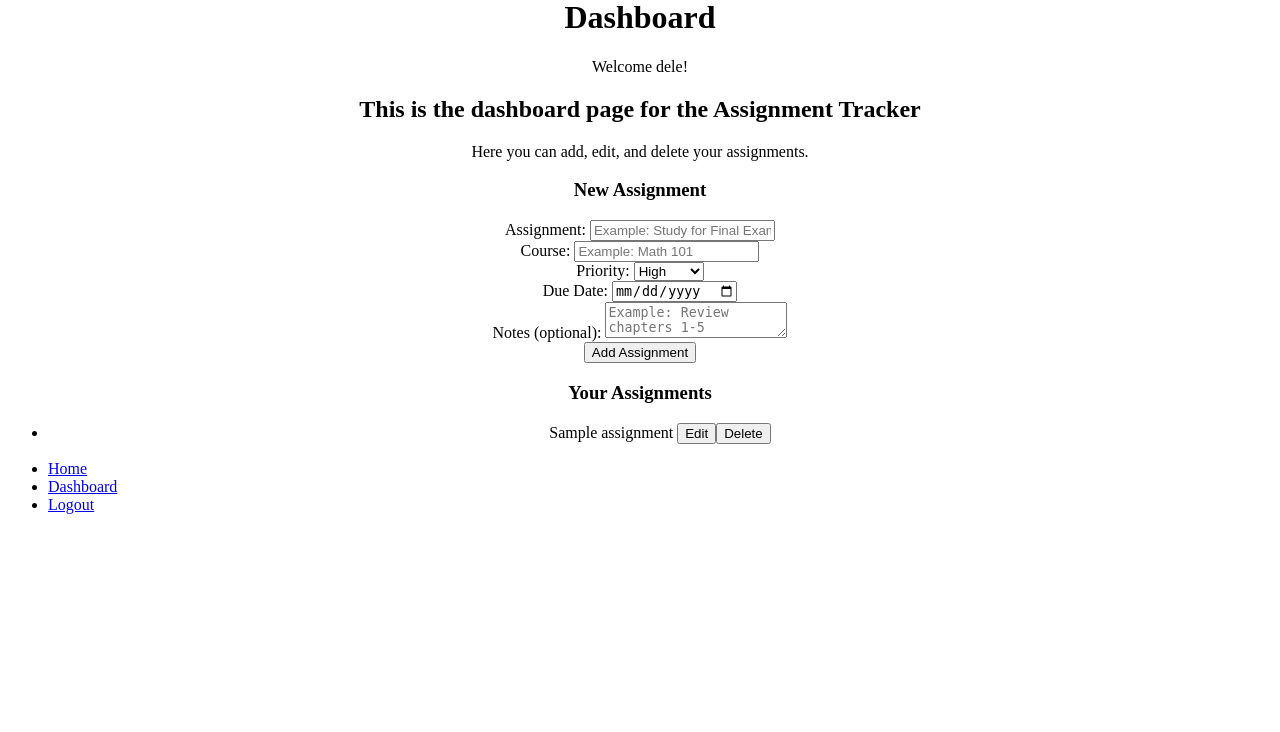
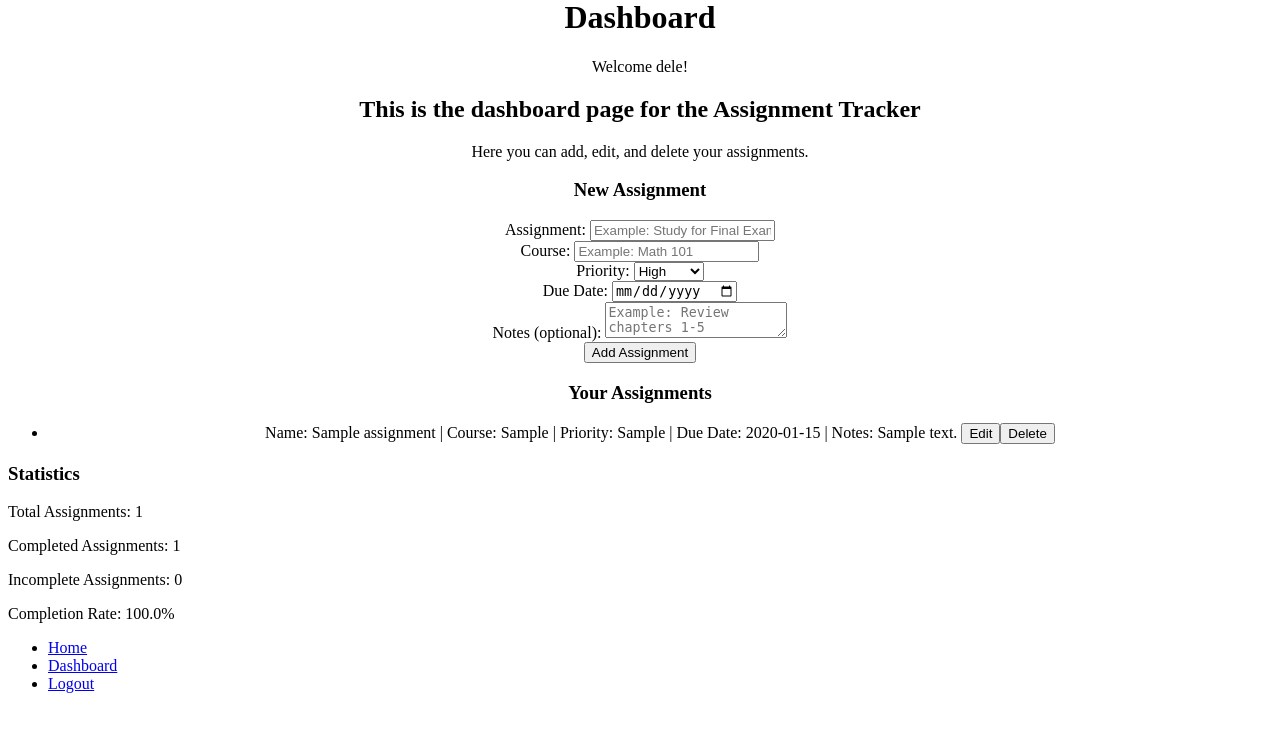
Before and after one commit to delevonecodes/assignment_tracker2, a Flask app: page /dashboard in a window 1280 px wide. Shown: the part 22-754 px from the top of the page. Run offline with Flask 3, Linux system fonts and the light colour scheme; a user stored in the database is signed in; tables that the repository leaves empty hold one stand-in row (values such as "Sample post").

Commit message:
Implemented dashboard statistics and manual database resetting file

```diff
--- a/app/dashboard/routes.py
+++ b/app/dashboard/routes.py
@@ -1,6 +1,7 @@
 from flask import Blueprint, redirect, render_template, flash, request
 from flask_login import login_required, current_user
 from app.models import Assignment
+import math
 import datetime
 from datetime import date
 from app import db
@@ -23,8 +24,7 @@ def dashboard():
         due_date = request.form.get("due_date")
         notes = request.form.get("notes")
         try:
-            due_date = datetime.datetime.strptime(due_date, "%Y-%m-%d")
-            due_date = due_date.strftime("%m/%d/%Y")
+            due_date = datetime.datetime.strptime(due_date, "%Y-%m-%d").date()
         except ValueError:
             flash("Invalid due date format. Please use mm/dd/yyyy.", category="error")
             return render_template("dashboard.html", user=current_user)
@@ -36,8 +36,13 @@ def dashboard():
         except Exception as e:
             flash(f"Error occurred while adding the assignment, please try again.", category="error")
             print(f"Error occurred while adding the assignment: {e}")
+    stats = {
+        "completed": sum(1 for assignment in current_user.assignments if assignment.completion_status),
+        "incomplete": sum(1 for assignment in current_user.assignments if not assignment.completion_status),
+        "rate": (sum(1 for assignment in current_user.assignments if assignment.completion_status) / len(current_user.assignments) * 100) if current_user.assignments else 0
+    }
 
-    return render_template("dashboard.html", user=current_user)
+    return render_template("dashboard.html", user=current_user, stats = stats)
 
 @views.route("/delete-assignment/<int:id>", methods=["POST"])
 @login_required
@@ -59,8 +64,7 @@ def edit_assignment(id):
     if request.method == "POST":
         due_date = request.form.get("due_date")
         try:
-            due_date = datetime.datetime.strptime(due_date, "%Y-%m-%d")
-            due_date = due_date.strftime("%m/%d/%Y")
+            due_date = datetime.datetime.strptime(due_date, "%Y-%m-%d").date()
         except ValueError:
             flash("Invalid due date format. Please use mm/dd/yyyy.", category="error")
             return render_template("edit.html", assignment=assignment, user=current_user)
@@ -68,6 +72,7 @@ def edit_assignment(id):
         assignment.course = request.form.get("course")
         assignment.priority = request.form.get("priority")
         assignment.notes = request.form.get("notes")
+        assignment.completion_status = request.form.get("completed") == "True"
         assignment.due_date = due_date
         try:
             db.session.commit()
--- a/app/models.py
+++ b/app/models.py
@@ -7,8 +7,9 @@ class Assignment(db.Model):
     name = db.Column(db.String(150))
     course = db.Column(db.String(150))
     priority = db.Column(db.String(150))
-    due_date = db.Column(db.String())
+    due_date = db.Column(db.Date)
     notes = db.Column(db.String(10000))
+    completion_status = db.Column(db.Boolean, default=False)
     student = db.Column(db.Integer, db.ForeignKey('user.id'))
 
     def __repr__(self):
--- a/app/templates/dashboard.html
+++ b/app/templates/dashboard.html
@@ -35,11 +35,18 @@
         {% endif %}
         <ul id="assignments">
             {% for assignment in user.assignments %}
-            <li>{{ assignment.name }}<form method="POST" action="/delete-assignment/{{ assignment.id }}" style="display: inline;">
+            <li>Name: {{ assignment.name }} | Course: {{ assignment.course }} | Priority: {{ assignment.priority }} | Due Date: {{ assignment.due_date }} | Notes: {{ assignment.notes }}<form method="POST" action="/delete-assignment/{{ assignment.id }}" style="display: inline;">
                 <input type="button" value="Edit" onclick="window.location.href='/edit-assignment/{{ assignment.id }}'"><input type="submit" value="Delete">
             </form></li>
             {% endfor %}
         </ul>
     </div>
+    <div align = "left">
+        <h3>Statistics</h3>
+        <p>Total Assignments: {{ user.assignments|length }}</p>
+        <p>Completed Assignments: {{ stats.completed }}</p>
+        <p>Incomplete Assignments: {{ stats.incomplete }}</p>
+        <P>Completion Rate: {{ "%.1f" | format(stats.rate) }}%</P>
+    </div>
 
 {% endblock %}
```
Also changed, not shown: app/templates/edit.html (+14 -2 lines), reset.py (added, +8 -0 lines), instance/database.db.
